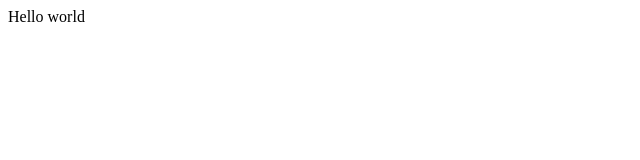
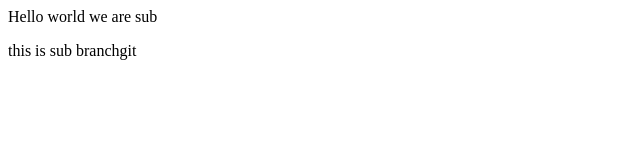
Before and after one commit to digwijay-tech/SampleRepository, a plain HTML site: page index.html in a window 1280 px wide. Shown: the whole page, without its empty margins (0-640 px from the left). Drawn offline with Linux system fonts and the light colour scheme.

Commit message:
commit sub

```diff
--- a/index.html
+++ b/index.html
@@ -1 +1,2 @@
-<p>Hello world</p>
+<p>Hello world we are sub</p>
+<p>this is sub branchgit </p>
```
